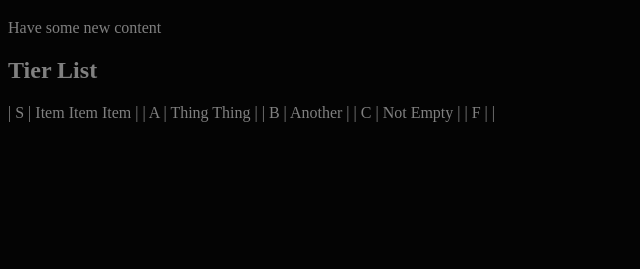
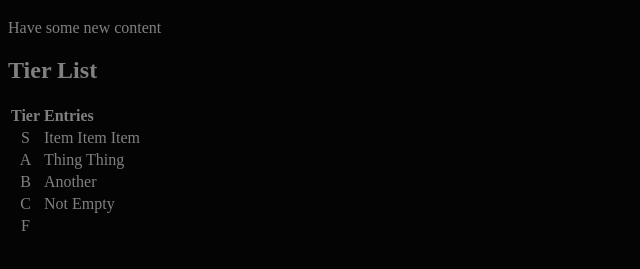
Before and after one commit to Night-Vision-Discord/website, an Eleventy site: page src/index.md in a window 1280 px wide. Shown: the part 61-330 px from the top of the page, without its empty margins (0-640 px from the left). Built offline with nearby package versions, Linux system fonts and the light colour scheme; Eleventy itself is replaced by a stand-in of ours; files that its build step writes are made by us from their sources.

Commit message:
table test

```diff
--- a/src/index.md
+++ b/src/index.md
@@ -8,8 +8,10 @@ title: 'Night Vision Discord'
 Have some new content
 
 ## Tier List
-| S | Item Item Item |
-| A | Thing Thing |
-| B | Another |
-| C | Not Empty |
-| F | |
+| Tier | Entries        |
+|:----:|:--------------|
+| S    | Item Item Item |
+| A    | Thing Thing |
+| B    | Another |
+| C    | Not Empty |
+| F    |     |
```
